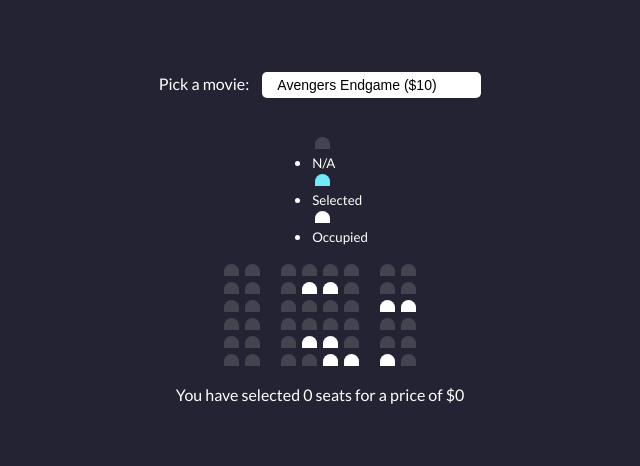
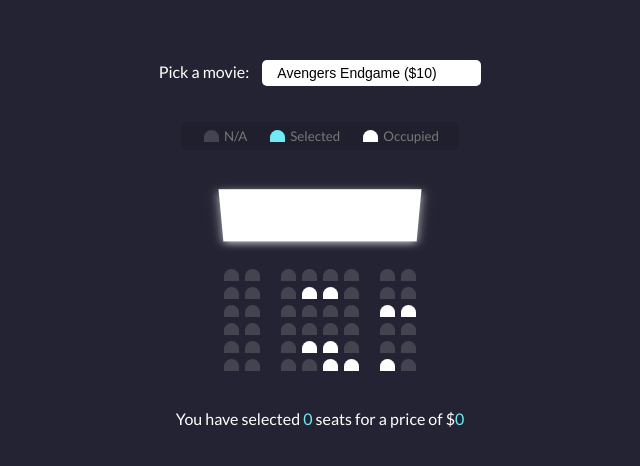
Before and after one commit to GregM1991/Brad_Trav_Sites, a plain HTML site: page 2movieSeatBooking/index.html in a window 1280 px wide. Shown: the part 164-630 px from the top of the page, without its empty margins (320-960 px from the left). Drawn offline with Linux system fonts and the light colour scheme.

Commit message:
Created variables of all the elements to maniuplate with JS

```diff
--- a/2movieSeatBooking/script.js
+++ b/2movieSeatBooking/script.js
@@ -0,0 +1,9 @@
+const container = document.querySelector('.container');
+const seats = document.querySelectorAll('.rwo .seat:not(.occupied)');
+const count = document.getElementById('count');
+const total = document.getElementById('total');
+const movieSelect = document.getElementById('movie');
+
+const ticketPrice = +movieSelect.value;
+
+console.log(typeof ticketPrice);
--- a/2movieSeatBooking/style.css
+++ b/2movieSeatBooking/style.css
@@ -32,6 +32,11 @@ body {
 	appearance: none;
 }
 
+.container {
+	perspective: 1000px;
+	margin-bottom: 30px;
+}
+
 .seat {
 	background-color: #444451;
 	height: 12px;
@@ -54,6 +59,54 @@ body {
 	margin-right: 18px;
 }
 
+.seat:not(.occupied):hover {
+	cursor: pointer;
+	transform: scale(1.2);
+}
+
+.showcase .seat:not(.occupied):hover {
+	cursor: pointer;
+	transform: scale(1.0);
+}
+
+.showcase {
+	background-color: rgba(0, 0, 0, 0.1);
+	padding: 5px 10px;
+	border-radius: 5px;
+	color: #777;
+	list-style-type: none;
+	display: flex;
+	justify-content: space-between;
+}
+
+.showcase li {
+	display: flex;
+	align-items: center;
+	justify-content: center;
+	margin: 0 10px;
+}
+
+.showcase li small {
+	margin-left: 2px;
+}
+
 .row {
 	display: flex;
 }
+
+.screen {
+	background-color: #fff;
+	height: 70px;
+	width: 100%;
+	margin: 15px 0;
+	transform: rotateX(-45deg);
+	box-shadow: 0 3px 10px rgba(255, 255, 255, 0.7);
+}
+
+p.text {
+	margin: 5px 0;
+}
+
+p.text span {
+	color: #6feaf6;
+}
```
